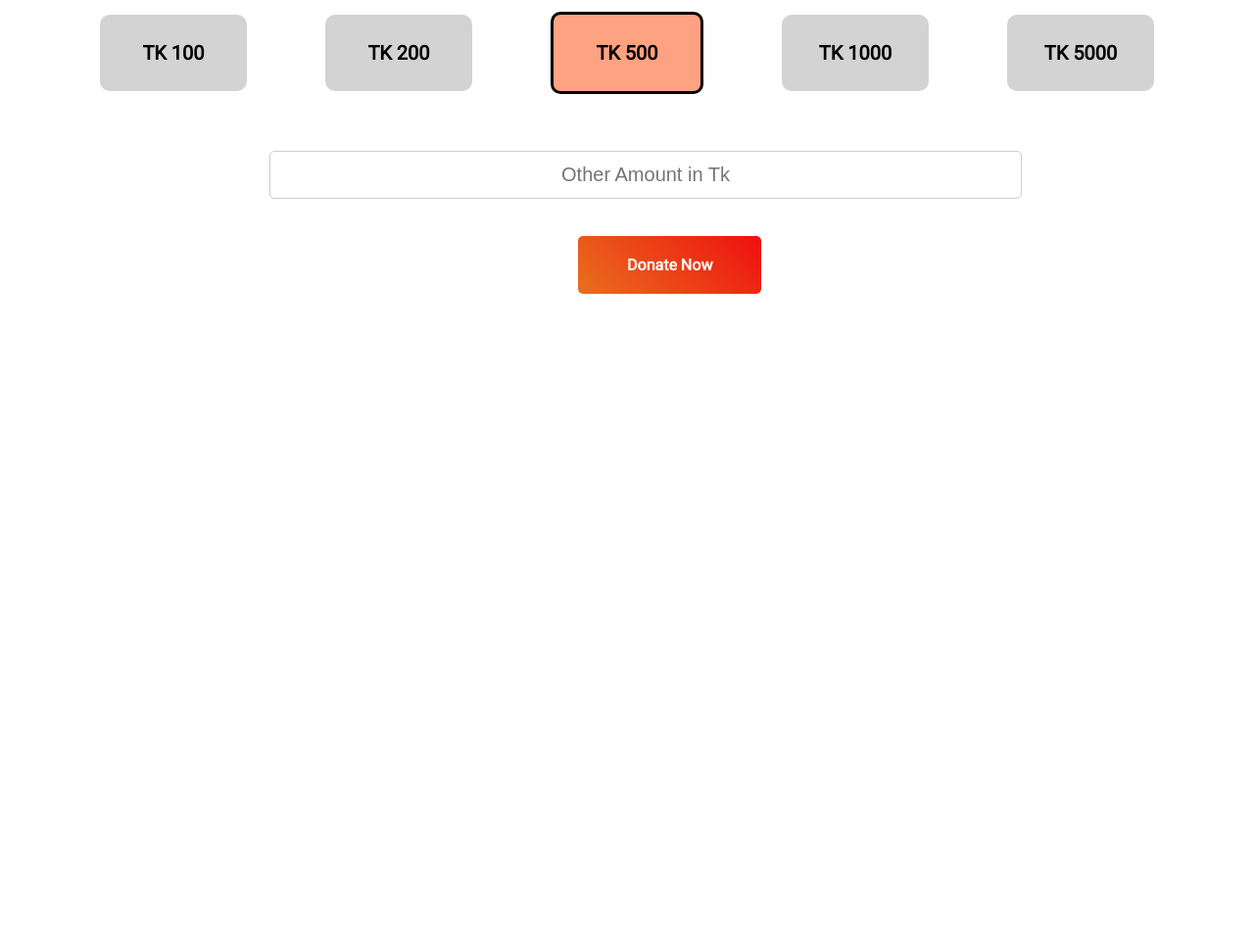
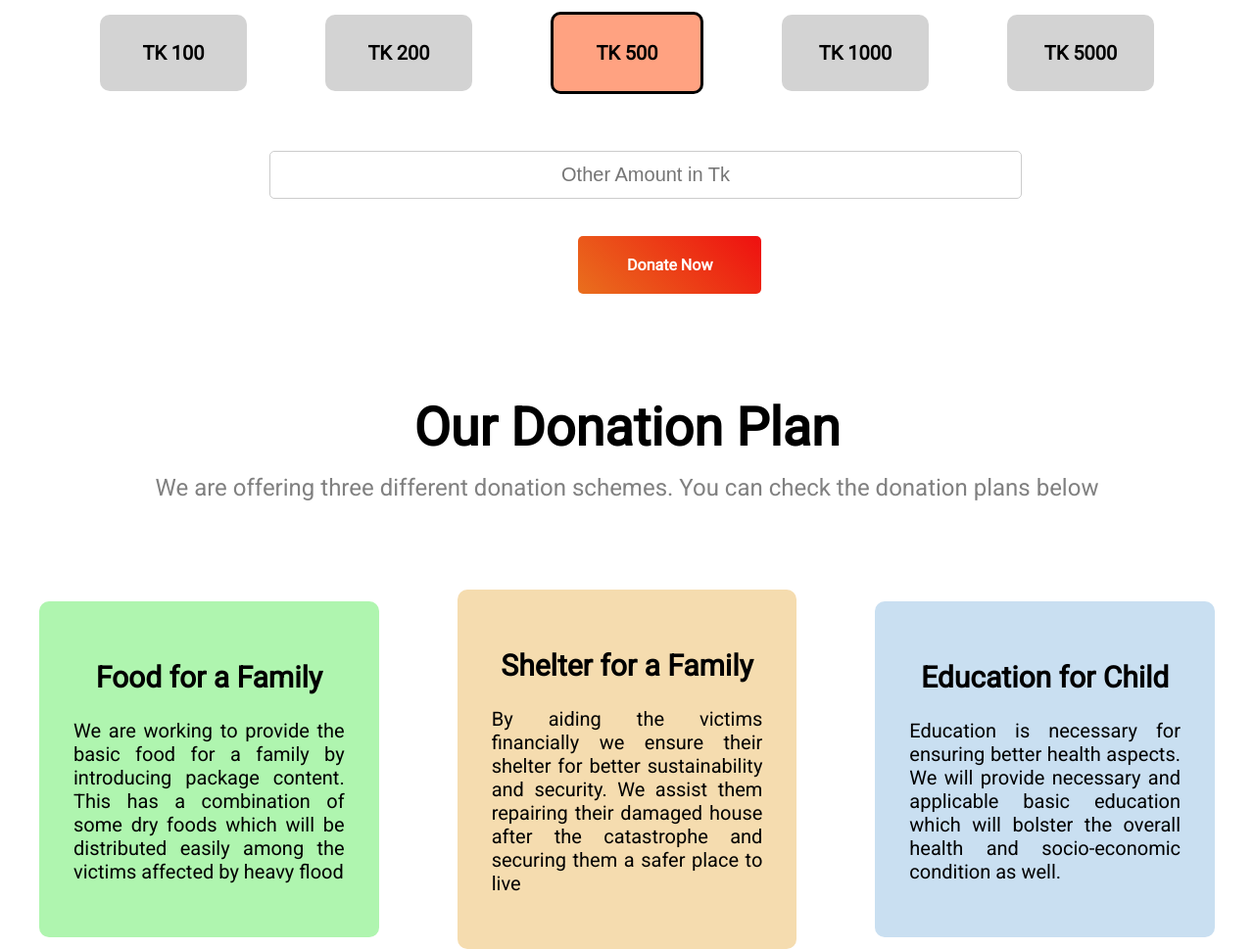
Before and after one commit to ilm22/module_5_assignment, a plain HTML site: page index.html in a window 1280 px wide. Shown: the part 1078-2047 px from the top of the page at 98% size. Before the commit the page ends 1378 px from the top, so only its background shows below. Drawn offline with Linux system fonts and the light colour scheme.

Commit message:
Donation Plan Completed

```diff
--- a/index.html
+++ b/index.html
@@ -53,6 +53,43 @@
     <div>
         <a class="anchor_button1" target="_blank" href="https://www.paypal.com">Donate Now</a>
     </div>
+    <div class="third_header">
+        <h1>Our Donation Plan</h1>
+        <h2 id="third_detail">We are offering three different donation schemes. You can check the donation plans below
+        </h2>
+
+    </div>
+
+    <div class="flex-parent2">
+
+
+        <div class="food">
+            <h2 id="fourth_header">Food for a Family</h2>
+            <p>We are working to provide the basic food for a family by introducing package content. This has a
+                combination of some dry foods which will be distributed easily among the victims affected by heavy flood
+            </p>
+
+        </div>
+
+        <div class="shelter">
+            <h2 id="fourth_header">Shelter for a Family</h2>
+            <p>By aiding the victims financially we ensure their shelter for better sustainability and security.
+                We assist them repairing their damaged house after the catastrophe and securing them a safer place to
+                live
+            </p>
+
+        </div>
+
+        <div class="education">
+            <h2 id="fourth_header">Education for Child</h2>
+            <p>Education is necessary for ensuring better health aspects. We will provide necessary and applicable
+                basic education which will bolster the overall health and socio-economic condition as well.
+            </p>
+
+        </div>
+
+
+    </div>
 
 
 
--- a/style.css
+++ b/style.css
@@ -4,7 +4,7 @@ body {
 }
 
 h1 {
-    font-size: 59px;
+    font-size: 54px;
     line-height: 0.4;
 
 }
@@ -117,3 +117,73 @@ select {
     position: relative;
     margin: 18px 0px;
 }
+
+.third_header {
+    text-align: center;
+    position: relative;
+    top: 150px;
+}
+
+#third_detail {
+    font-weight: 100;
+    color: grey;
+}
+
+
+
+.flex-parent2 {
+    display: flex;
+    justify-content: center;
+    align-items: center;
+
+
+
+}
+
+.food {
+    text-align: justify;
+    position: relative;
+    top: 180px;
+    background-color: rgb(175, 245, 175);
+    width: 880px;
+    padding: 35px;
+    margin: 40px;
+    font-weight: 100;
+    font-size: 20px;
+    border-radius: 10px;
+
+}
+
+.shelter {
+    text-align: justify;
+    position: relative;
+    top: 180px;
+    background-color: rgb(245, 220, 175);
+    width: 880px;
+    padding: 35px;
+    margin: 40px;
+    font-weight: 100;
+    font-size: 20px;
+    border-radius: 10px;
+
+
+}
+
+.education {
+    text-align: justify;
+    position: relative;
+    top: 180px;
+    background-color: rgb(201, 223, 241);
+    width: 880px;
+    padding: 35px;
+    margin: 40px;
+    font-weight: 100;
+    font-size: 20px;
+    border-radius: 10px;
+
+
+}
+
+#fourth_header {
+    text-align: center;
+}
```
